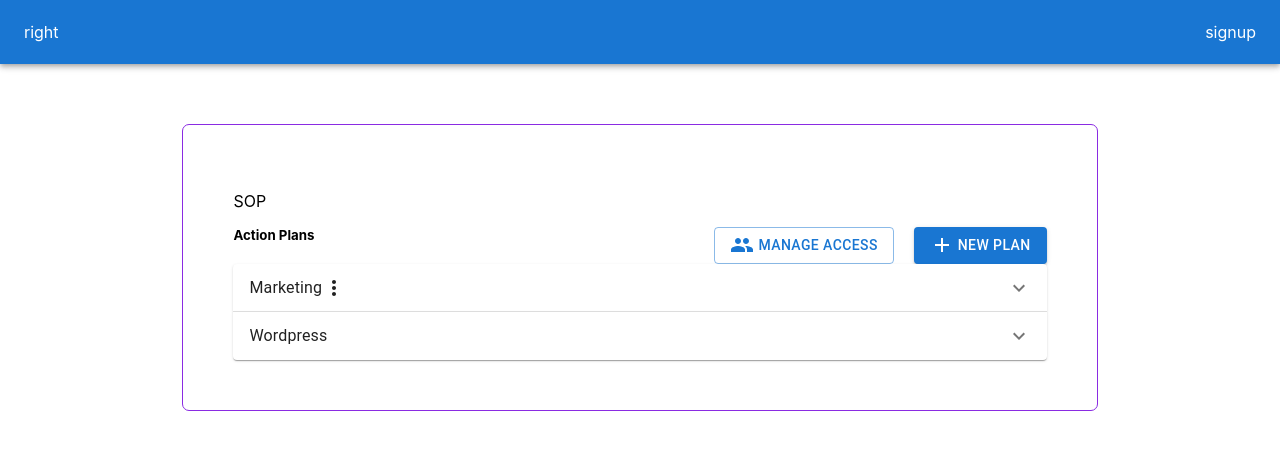
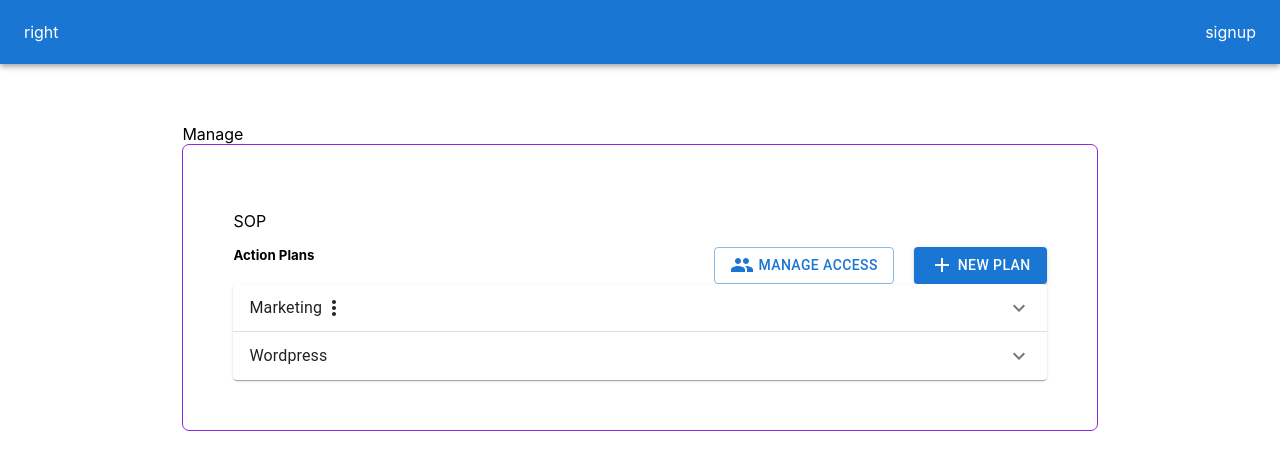
Before and after one commit to Lucky-Yadav/flame-cloud, a React (Create React App) app: page / in a window 1280 px wide. Shown: the top 470 px of the page. Built offline with nearby package versions, Linux system fonts and the light colour scheme.

Commit message:
create manage

```diff
--- a/src/App.js
+++ b/src/App.js
@@ -15,6 +15,7 @@ import Button from "@mui/material/Button";
 import MoreVertIcon from "@mui/icons-material/MoreVert";
 import AddIcon from "@mui/icons-material/Add";
 import PeopleIcon from "@mui/icons-material/People";
+import Manage from './components/Manage';
 
 function App() {
 
@@ -62,6 +63,9 @@ function App() {
         </Container>
       </AppBar>
       <div className="body">
+        <div className="popup1">
+          <Manage/>
+        </div>
         <div className="jss1">
           <p>SOP</p>
           <div className="tab">
--- /dev/null
+++ b/src/components/Manage.jsx
@@ -0,0 +1,9 @@
+import React from 'react'
+
+const Manage = () => {
+  return (
+    <div>Manage</div>
+  )
+}
+
+export default Manage
```
